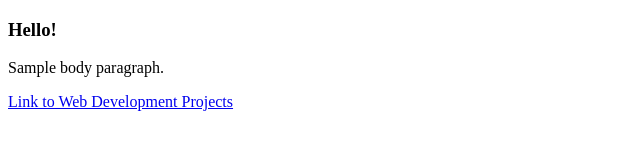
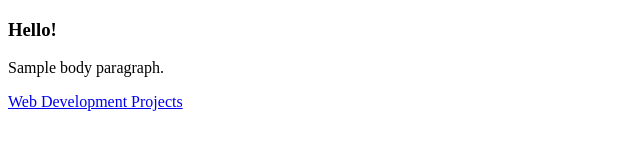
Before and after one commit to sarahduong/sarahduong.github.io, a plain HTML site: page index.html in a window 1280 px wide. Shown: the whole page, without its empty margins (0-640 px from the left). Drawn offline with Linux system fonts and the light colour scheme.

Commit message:
Update index.html

```diff
--- a/index.html
+++ b/index.html
@@ -4,7 +4,7 @@
 
 <h3>Hello!</h3>
 <p>Sample body paragraph.</p>
-<a href="https://github.com/sarahduong/Web-Development">Link to Web Development Projects</a>
+<a href="https://github.com/sarahduong/Web-Development">Web Development Projects</a>
 
 </body>
 </html>
```
